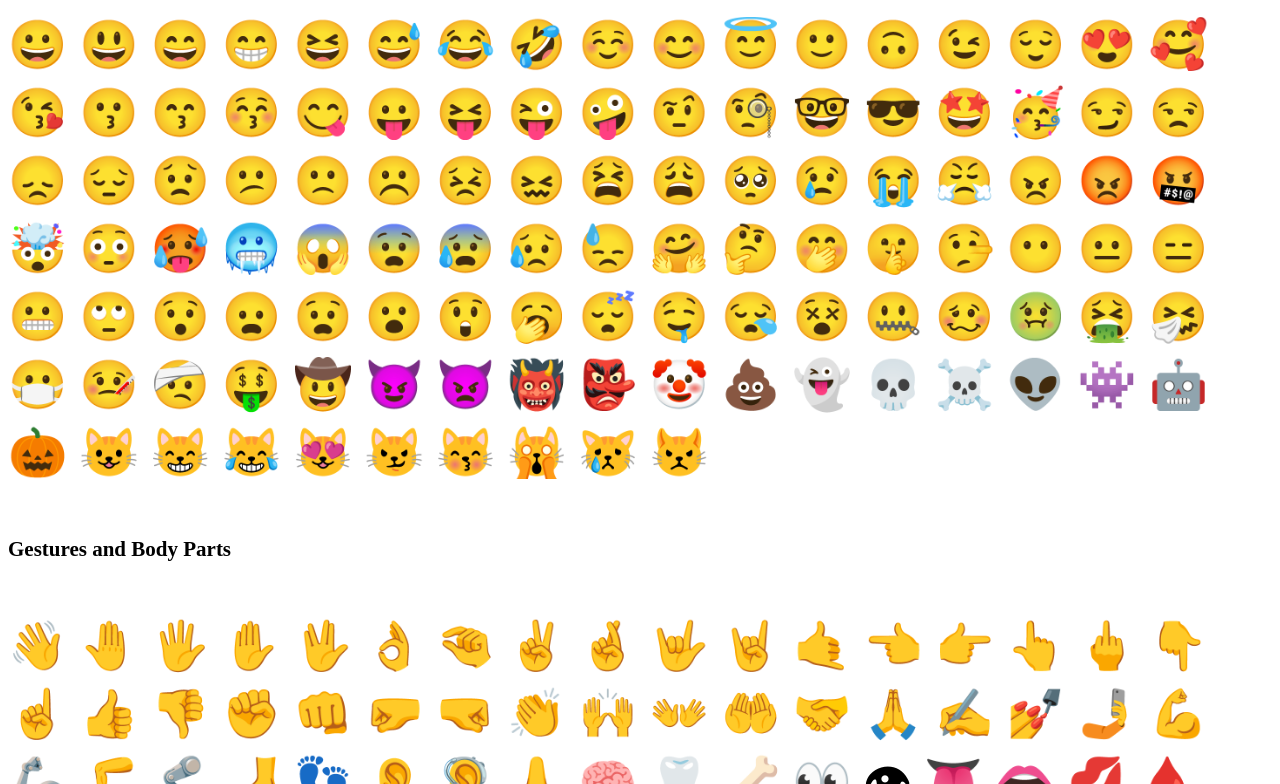
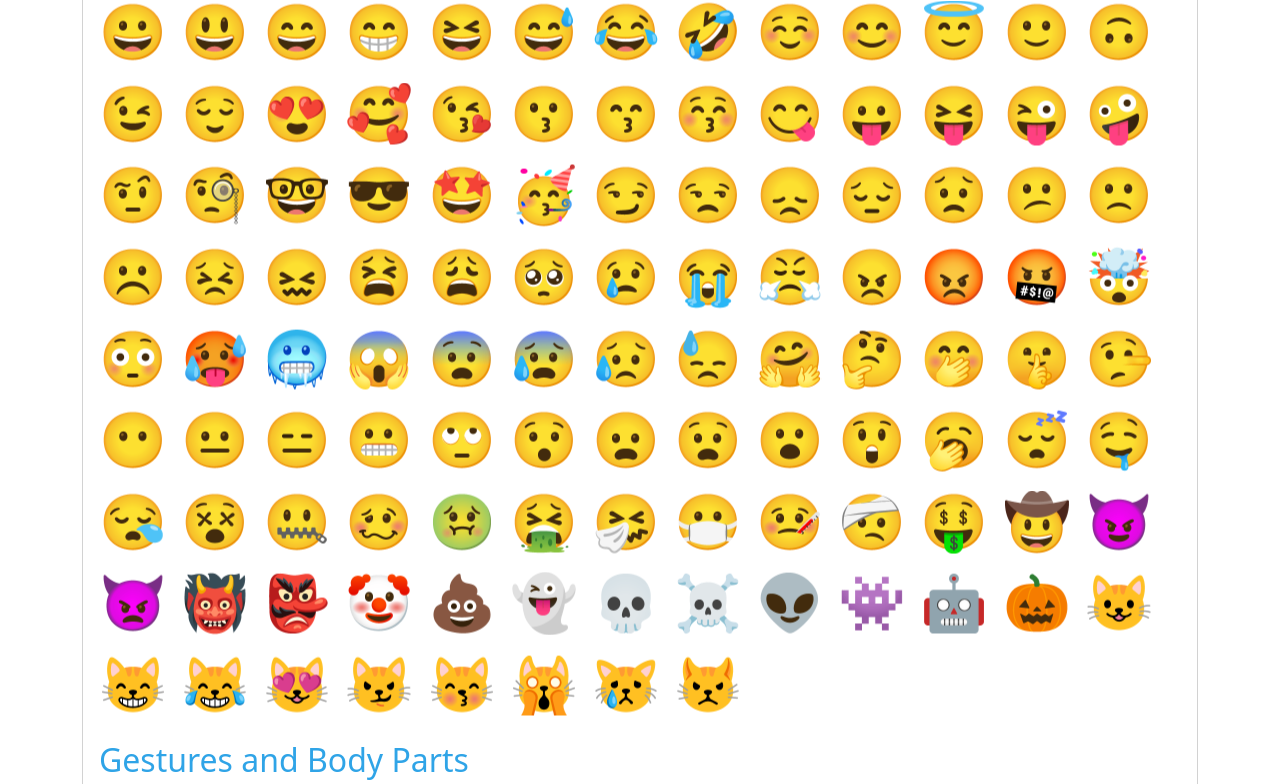
Before and after one commit to xiaozhu2007/xiaozhu2007, a website: page docs/emoji/index.html in a window 1280 px wide. Shown: the part 390-1174 px from the top of the page. Drawn offline with nearby package versions, Linux system fonts and the light colour scheme.

Commit message:
Update index.html
Signed-off-by: 甜力怕 <63779340+xiaozhu2007@users.noreply.github.com>

```diff
--- a/docs/emoji/index.html
+++ b/docs/emoji/index.html
@@ -14,6 +14,8 @@
         }
     </style>
     <link href="style.css" rel="stylesheet">
+    <link href="https://cdnjs.cloudflare.com/ajax/libs/bootswatch/5.3.3/cerulean/bootstrap.min.css" rel="stylesheet">
+    <link href="https://cdnjs.cloudflare.com/ajax/libs/font-awesome/6.5.1/css/all.min.css" rel="stylesheet">
 </head>
 <body>
 <main class="container" style="min-height: 400px">
```
